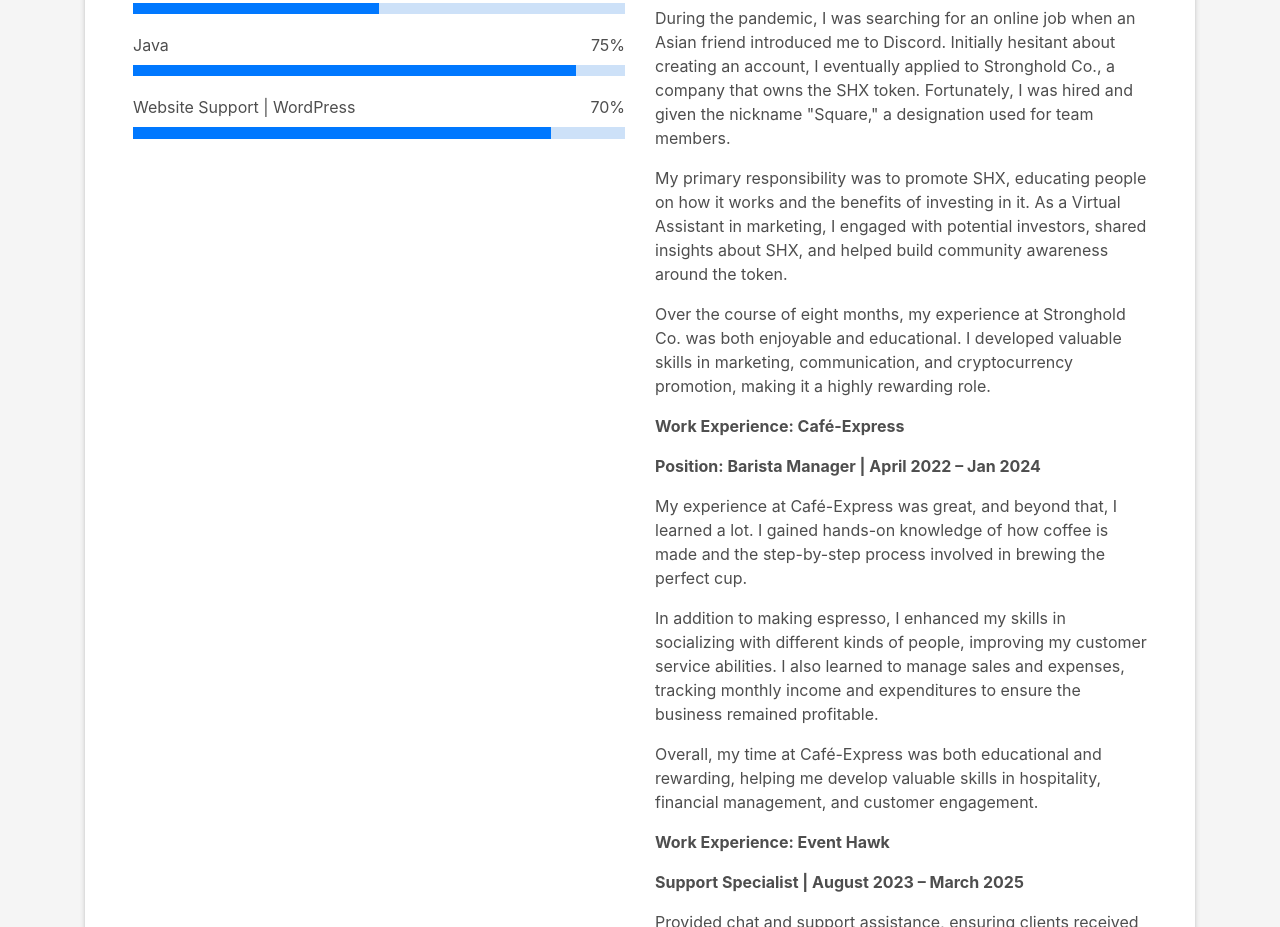
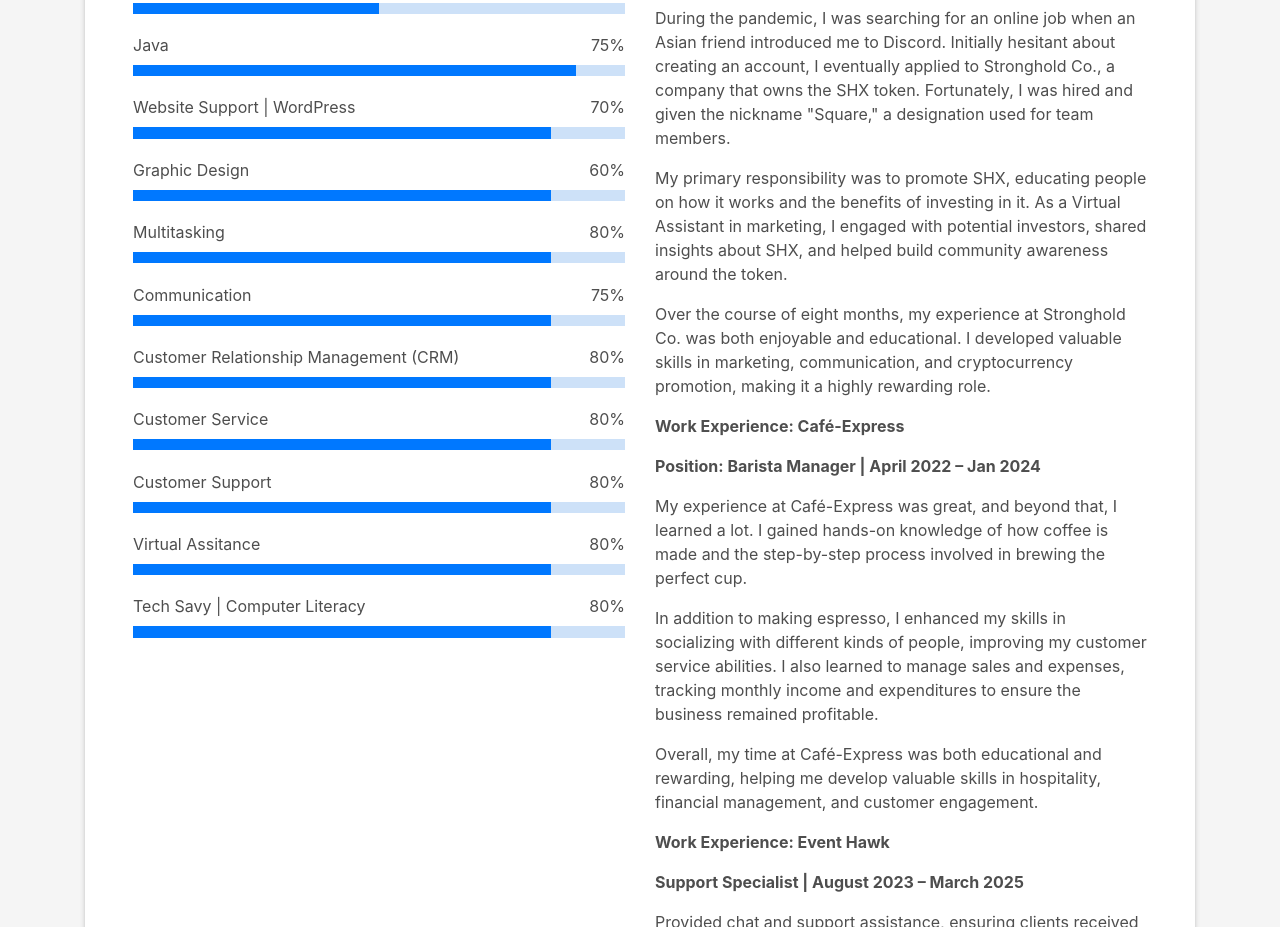
Before and after one commit to PatatasAI/MJGL-PORTFOLIO, a plain HTML site: page index.html in a window 1280 px wide. Shown: the part 1344-2271 px from the top of the page. Drawn offline with Linux system fonts and the light colour scheme; files whose address does not match are found by name.

Commit message:
Update index.html

```diff
--- a/index.html
+++ b/index.html
@@ -120,6 +120,46 @@
                       aria-valuemax="100"></div>
                   </div>
                   <span>Website Support | WordPress</span> <span class="pull-right">70%</span>
+                  <div class="progress">
+                    <div class="progress-bar" role="progressbar" style="width: 85%;" aria-valuenow="85" aria-valuemin="0"
+                      aria-valuemax="100"></div>
+                  </div>
+                  <span>Graphic Design</span> <span class="pull-right">60%</span>
+                  <div class="progress">
+                    <div class="progress-bar" role="progressbar" style="width: 85%;" aria-valuenow="85" aria-valuemin="0"
+                      aria-valuemax="100"></div>
+                  </div>
+                  <span>Multitasking</span> <span class="pull-right">80%</span>
+                  <div class="progress">
+                    <div class="progress-bar" role="progressbar" style="width: 85%;" aria-valuenow="85" aria-valuemin="0"
+                      aria-valuemax="100"></div>
+                  </div>
+                  <span>Communication</span> <span class="pull-right">75%</span>
+                  <div class="progress">
+                    <div class="progress-bar" role="progressbar" style="width: 85%;" aria-valuenow="85" aria-valuemin="0"
+                      aria-valuemax="100"></div>
+                  </div>
+                  <span>Customer Relationship Management (CRM)</span> <span class="pull-right">80%</span>
+                  <div class="progress">
+                    <div class="progress-bar" role="progressbar" style="width: 85%;" aria-valuenow="85" aria-valuemin="0"
+                      aria-valuemax="100"></div>
+                  </div>
+                  <span>Customer Service</span> <span class="pull-right">80%</span>
+                  <div class="progress">
+                    <div class="progress-bar" role="progressbar" style="width: 85%;" aria-valuenow="85" aria-valuemin="0"
+                      aria-valuemax="100"></div>
+                  </div>
+                  <span>Customer Support</span> <span class="pull-right">80%</span>
+                  <div class="progress">
+                    <div class="progress-bar" role="progressbar" style="width: 85%;" aria-valuenow="85" aria-valuemin="0"
+                      aria-valuemax="100"></div>
+                  </div>
+                  <span>Virtual Assitance</span> <span class="pull-right">80%</span>
+                  <div class="progress">
+                    <div class="progress-bar" role="progressbar" style="width: 85%;" aria-valuenow="85" aria-valuemin="0"
+                      aria-valuemax="100"></div>
+                  </div>
+                  <span>Tech Savy | Computer Literacy</span> <span class="pull-right">80%</span>
                   <div class="progress">
                     <div class="progress-bar" role="progressbar" style="width: 85%;" aria-valuenow="85" aria-valuemin="0"
                       aria-valuemax="100"></div>
```
